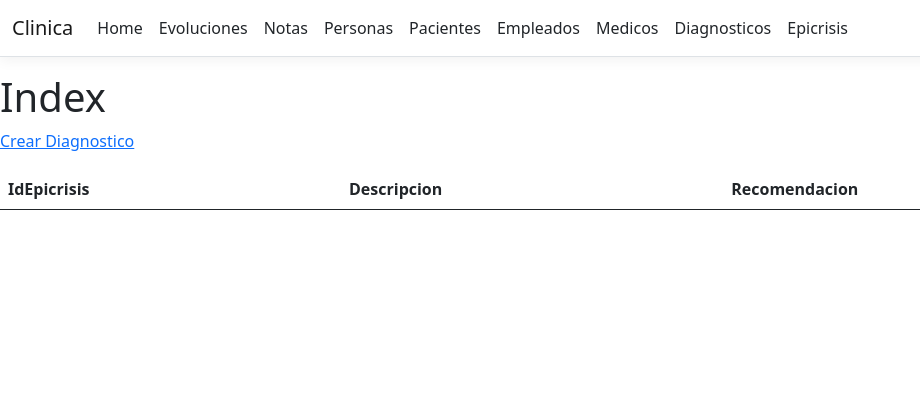
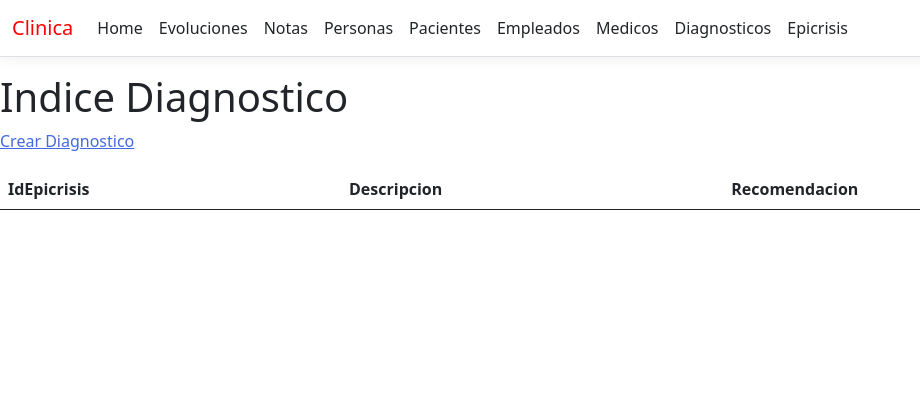
Before and after one commit to ivanparu/Clinical-History-System, an ASP.NET Core app: page /Diagnosticos in a window 1280 px wide. Shown: the top 420 px of the page, without its empty margins (0-920 px from the left). Run offline with ASP.NET Core 8, Linux system fonts and the light colour scheme; lists and menus that the app fills with data are empty; style sheets or scripts are compiled from the project's sources.

Commit message:
Correcciones varias/PruebaDB

```diff
--- a/Historias-C/Historias-C/Controllers/DiagnosticosController.cs
+++ b/Historias-C/Historias-C/Controllers/DiagnosticosController.cs
@@ -44,8 +44,16 @@ namespace Historias_C.Controllers
         }
 
         // GET: Diagnosticos/Create
-        public IActionResult Create()
+        public IActionResult Create(int idEpicrisis, string descripcion, string recomendacion)
         {
+
+             Diagnostico diagnostico = new Diagnostico();
+             diagnostico.IdEpicrisis = idEpicrisis;
+             diagnostico.Descripcion = descripcion;
+             diagnostico.Recomendacion = recomendacion;
+
+              _context.Diagnosticos.Add(diagnostico);
+
             return View();
         }
 
--- a/Historias-C/Historias-C/Helpers/ErrorMessages.cs
+++ b/Historias-C/Historias-C/Helpers/ErrorMessages.cs
@@ -5,10 +5,10 @@ namespace Historias_C.Models
     public class ErrorMessages
     {
         //MSG: Epicrisis
-        public const string _reqStrMinMax = "Debe ser entre {2} y {1} caracteres.";
+        public const string _reqStrMinMax = "Debe tener entre {2} y {1} caracteres.";
         //MSG: Diagnostico
         public const string _reqMsg = "Campo requerido, porfavor ingrese datos.";
-
+        public const string _reqRange = "Debe tener entre {1} y {2} caracteres.";
 
 
     }
--- a/Historias-C/Historias-C/Views/Diagnosticos/Index.cshtml
+++ b/Historias-C/Historias-C/Views/Diagnosticos/Index.cshtml
@@ -4,11 +4,12 @@
     ViewData["Title"] = "Index";
 }
 
-<h1>Index</h1>
+<h1>Indice Diagnostico</h1>
 
 <p>
-    <a asp-action="Create">Crear Diagnostico </a>
+    <a asp-action="Create" style="color: royalblue;">Crear Diagnostico</a>
 </p>
+
 <table class="table">
     <thead>
         <tr>
--- a/Historias-C/Historias-C/Views/Home/Index.cshtml
+++ b/Historias-C/Historias-C/Views/Home/Index.cshtml
@@ -3,6 +3,6 @@
 }
 
 <div class="text-center">
-    <h1 class="display-4">Welcome</h1>
-    <p>Learn about <a href="https://docs.microsoft.com/aspnet/core">building Web apps with ASP.NET Core</a>.</p>
+    <h1 class="display-5">Bienvenido!</h1>
+    <p>Pagina en proceso / GrupoC </p>
 </div>
--- a/Historias-C/Historias-C/Views/Shared/_Layout.cshtml
+++ b/Historias-C/Historias-C/Views/Shared/_Layout.cshtml
@@ -12,7 +12,7 @@
     <header>
         <nav class="navbar navbar-expand-sm navbar-toggleable-sm navbar-light bg-white border-bottom box-shadow mb-3">
             <div class="container-fluid">
-                <a class="navbar-brand" asp-area="" asp-controller="Home" asp-action="Index">Clinica </a>
+                <a class="navbar-brand" asp-area="" asp-controller="Home" asp-action="Index" style="color: red;" >Clinica</a>
                 <button class="navbar-toggler" type="button" data-bs-toggle="collapse" data-bs-target=".navbar-collapse" aria-controls="navbarSupportedContent"
                         aria-expanded="false" aria-label="Toggle navigation">
                     <span class="navbar-toggler-icon"></span>
```
Also changed, not shown: Historias-C/Historias-C/Controllers/EpicrisisController.cs (+12 -4 lines), Historias-C/Historias-C/Models/Diagnostico.cs (+8 -0 lines), Historias-C/Historias-C/Models/Epicrisis.cs (line endings or trailing spaces).
